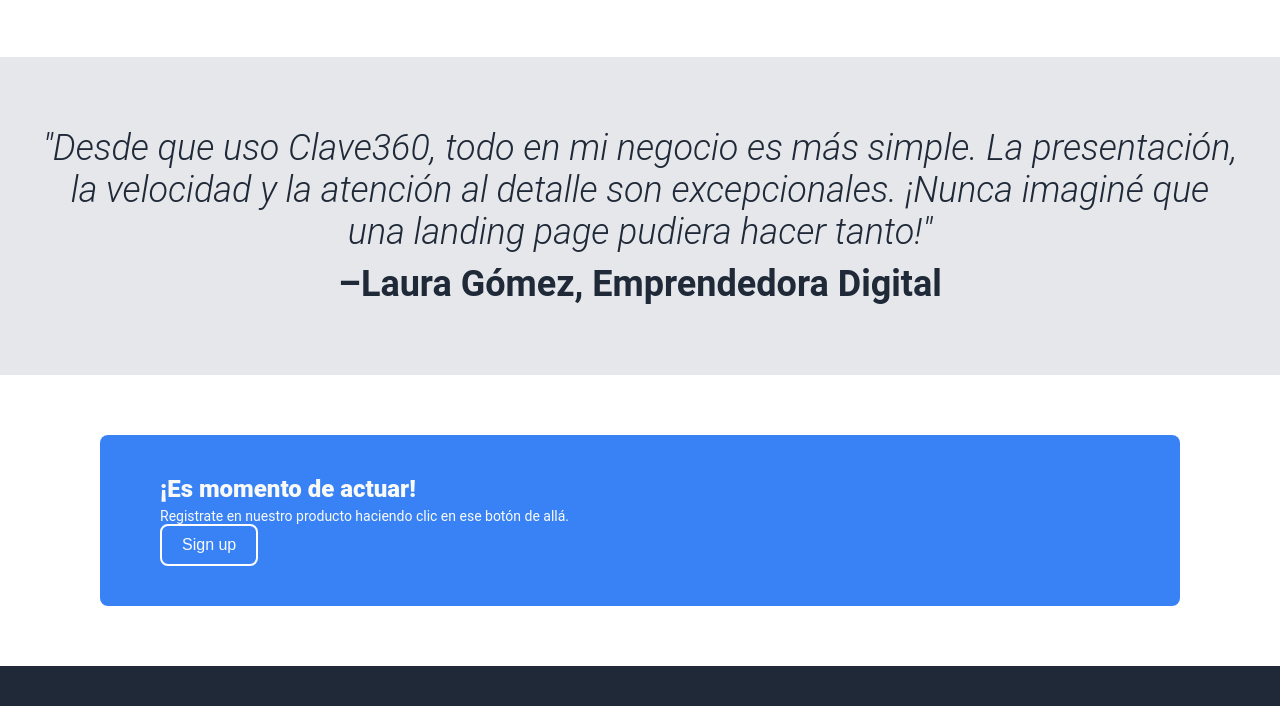
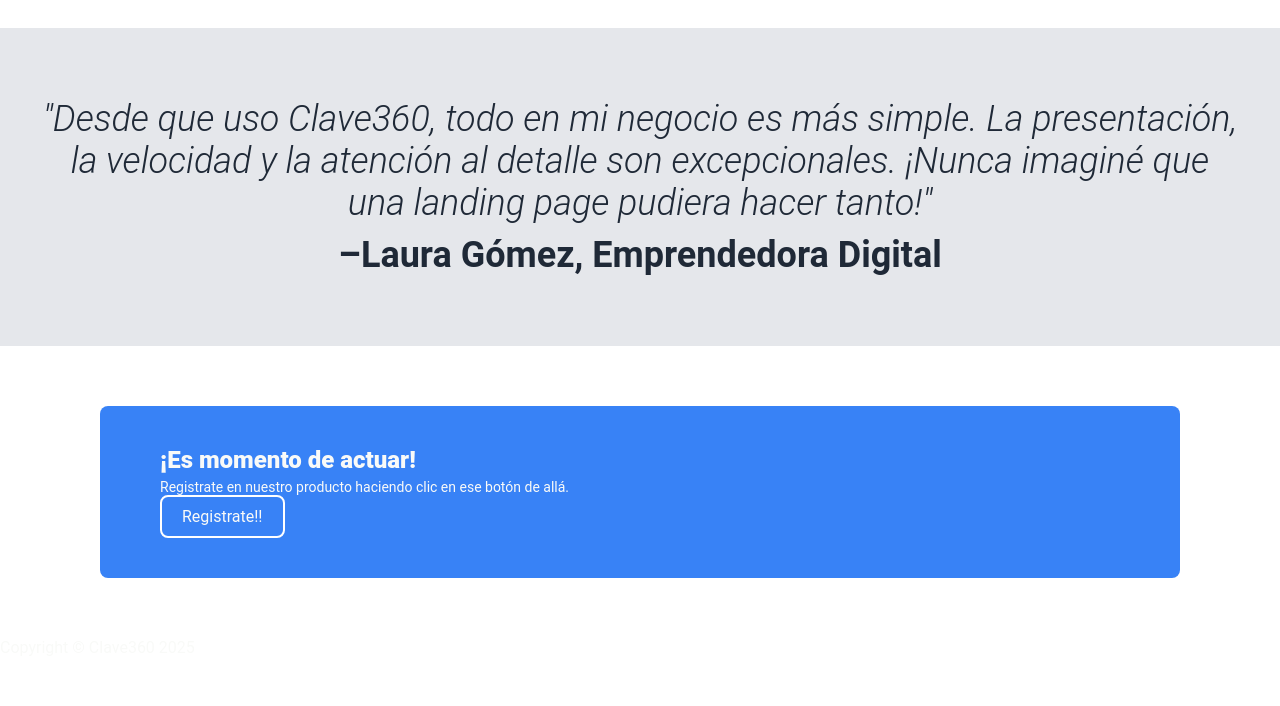
Before and after one commit to albertohilal/Clave360, a plain HTML site: page index.html in a window 1280 px wide. Shown: the part 806-1512 px from the top of the page. After the commit the page ends 1463 px from the top, so only its background shows below. Drawn offline with Linux system fonts and the light colour scheme.

Commit message:
Refactor after final version: ajustes en HTML y CSS tras revisión del proyecto

```diff
--- a/index.html
+++ b/index.html
@@ -75,12 +75,13 @@
         <h3>¡Es momento de actuar!</h3>
         <p>Registrate en nuestro producto haciendo clic en ese botón de allá.</p>
       </div>
-      <button>Sign up</button>
+      <button>Registrate!!</button>
     </div>
   </section>
 
     <footer>
       <!-- texto de derechos, enlaces, etc. -->
+      Copyright © Clave360 2025
     </footer>
   </body>
 
--- a/style.css
+++ b/style.css
@@ -1,6 +1,14 @@
+* {
+  text-decoration: none;
+  list-style-type: none;
+  font-family: Roboto;
+  padding: 0;
+  margin: 0;
+  border: 0;
+}
 body {
+  height: 100dvh;
   margin: 0;
-  font-family: Roboto, sans-serif;
   color: #F9FAF8;
   background-color: #fff;
   overflow-x: hidden;
@@ -172,12 +180,14 @@ body {
 }
 
 /* FOOTER */
-footer {
-  background-color: #1F2937;
-  text-align: center;
-  padding: 20px;
-  color: #F9FAF8;
-  font-size: 14px;
+
+.footer {
+  display: flex;
+  background-color: #1f2937;
+  color: white;
+  justify-content: center;
+  align-items: center;
+  height: 72px;
 }
 
 /* ICONOS REDES */
```
